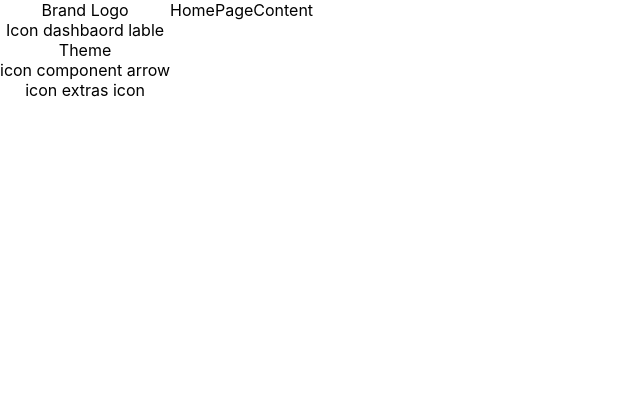
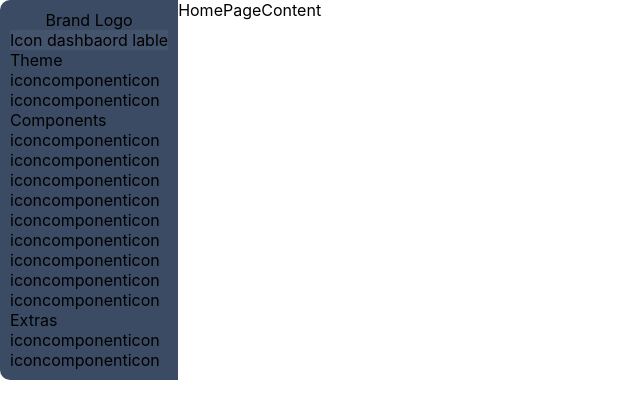
Before and after one commit to lakkaru/react-components-top-to-bottom-with-layout, a React (Create React App) app: page / in a window 1280 px wide. Shown: the top 418 px of the page, without its empty margins (0-640 px from the left). Built offline with nearby package versions, Linux system fonts and the light colour scheme.

Commit message:
feat- left menu colors and allignment done

```diff
--- a/src/App.css
+++ b/src/App.css
@@ -39,3 +39,7 @@
 h1{
   color:red;
 }
+ *{
+  margin: 0;
+  padding: 0;
+ }
--- a/src/layouts/homePage/LeftMenu.js
+++ b/src/layouts/homePage/LeftMenu.js
@@ -1,5 +1,5 @@
 import React from 'react'
-import BarandLogo from './leftMenu/BarandLogo'
+import BarandLogo from '../../components/leftMenu/BarandLogo'
 import ComponentSec from './leftMenu/ComponentSec'
 import DashBoard from './leftMenu/DashBoard'
 import ExtrasSec from './leftMenu/ExtrasSec'
@@ -7,7 +7,7 @@ import ThemeSec from './leftMenu/ThemeSec'
 
 export default function LeftMenu() {
   return (
-    <div>
+    <div style={{backgroundColor:'#3b4b64', padding:'10px', borderRadius:'10px 0px 0px 10px'}}>
       <BarandLogo/>
       <DashBoard/>
       <ThemeSec/>
--- a/src/layouts/homePage/leftMenu/ComponentSec.js
+++ b/src/layouts/homePage/leftMenu/ComponentSec.js
@@ -1,9 +1,19 @@
-import React from 'react'
+import React from "react";
+import Components from "./ComponentSec/Components";
 
 export default function ComponentSec() {
   return (
-    <div>
-      icon component arrow
+    <div style={{textAlign:'left'}}>
+      <label>Components</label>
+      <Components />
+      <Components />
+      <Components />
+      <Components />
+      <Components />
+      <Components />
+      <Components />
+      <Components />
+      <Components />
     </div>
-  )
+  );
 }
--- /dev/null
+++ b/src/layouts/homePage/leftMenu/ComponentSec/Components.js
@@ -0,0 +1,11 @@
+import React from 'react'
+
+export default function Components() {
+  return (
+    <div style={{display:'flex'}}>
+      <label>icon</label>
+      <label>component</label>
+      <label>icon</label>
+    </div>
+  )
+}
--- a/src/layouts/homePage/leftMenu/DashBoard.js
+++ b/src/layouts/homePage/leftMenu/DashBoard.js
@@ -2,7 +2,7 @@ import React from 'react'
 
 export default function DashBoard() {
   return (
-    <div>
+    <div style={{backgroundColor:'#44546d', padding:'0px'}}>
       Icon dashbaord lable
     </div>
   )
--- a/src/layouts/homePage/leftMenu/ExtrasSec.js
+++ b/src/layouts/homePage/leftMenu/ExtrasSec.js
@@ -1,9 +1,12 @@
 import React from 'react'
+import Components from './ComponentSec/Components'
 
 export default function ExtrasSec() {
   return (
-    <div>
-      icon extras icon
+    <div style={{textAlign:'left'}}>
+      <label>Extras</label>
+      <Components/>
+      <Components/>
     </div>
   )
 }
--- a/src/layouts/homePage/leftMenu/ThemeSec.js
+++ b/src/layouts/homePage/leftMenu/ThemeSec.js
@@ -1,9 +1,12 @@
 import React from 'react'
+import Components from './ComponentSec/Components'
 
 export default function ThemeSec() {
   return (
-    <div>
-      Theme
+    <div style={{textAlign:'left'}}>
+      <label>Theme</label>
+      <Components/>
+      <Components/>
     </div>
   )
 }
```
Also changed, not shown: src/components/leftMenu/BarandLogo.js (renamed from src/layouts/homePage/leftMenu/BarandLogo.js).
